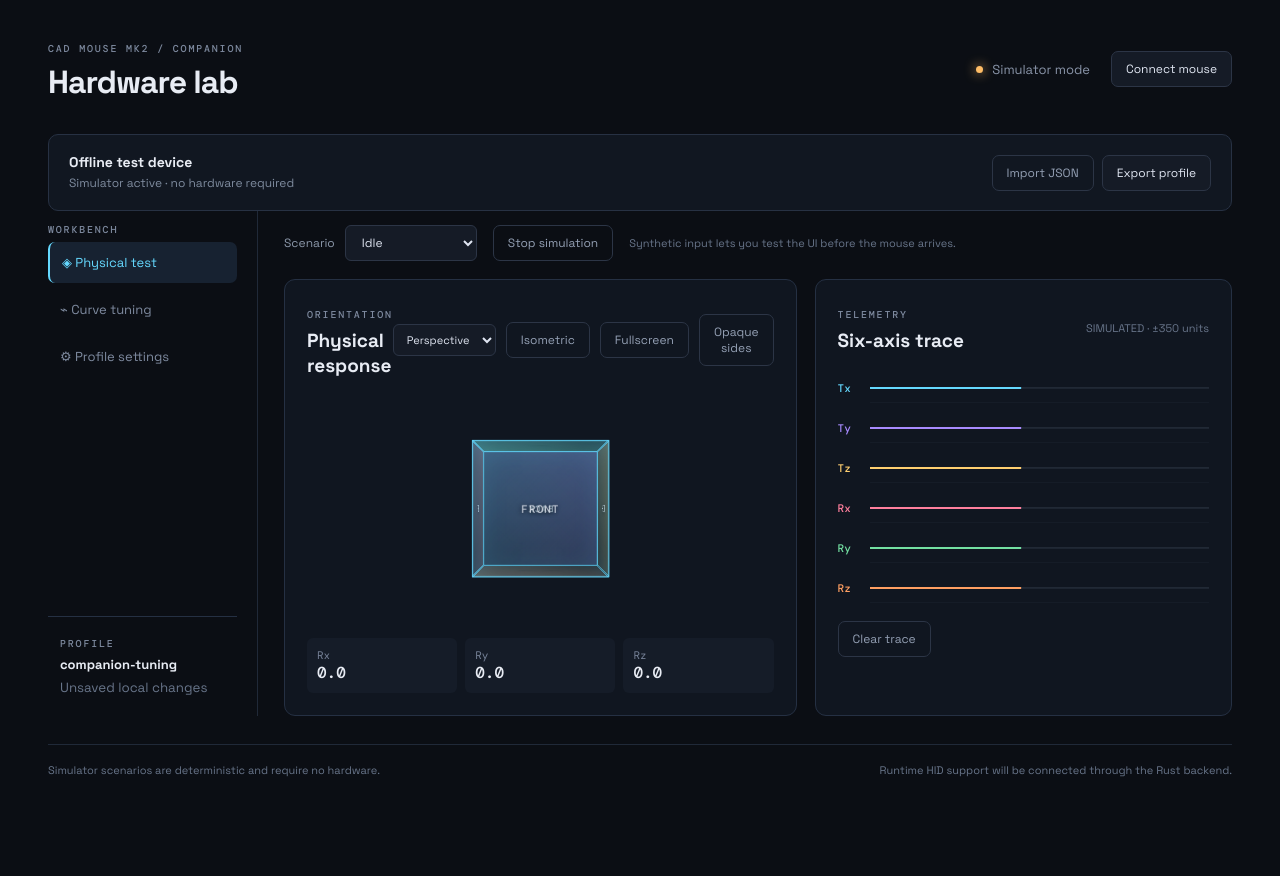
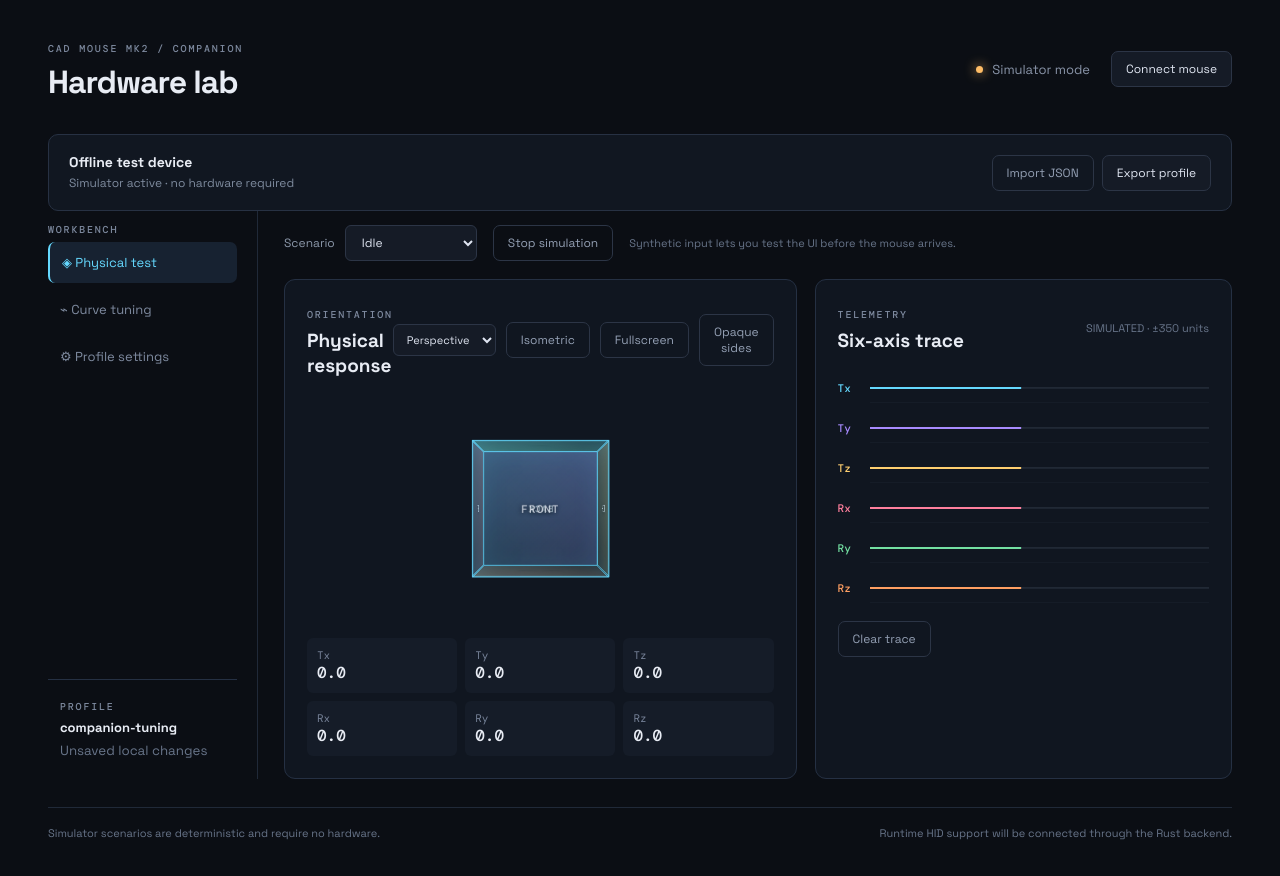
Before and after one commit to jonathanlaf/cad-mouse-mk2-companion-app, a React (Vite) app: page / in a window 1280 px wide. Before the commit the page ends 813 px from the top, so only its background shows below. Built offline with nearby package versions, Linux system fonts and the light colour scheme.

Commit message:
Show all six axes in cube readouts

```diff
--- a/src/App.tsx
+++ b/src/App.tsx
@@ -322,7 +322,7 @@ function App() {
                     </div>
                   </div>
                   <div className="readouts">
-                    {(["Rx", "Ry", "Rz"] as Axis[]).map((a) => (
+                    {axes.map((a) => (
                       <div key={a}>
                         <span>{a}</span>
                         <strong>{(latest?.[a] ?? 0).toFixed(1)}</strong>
```
